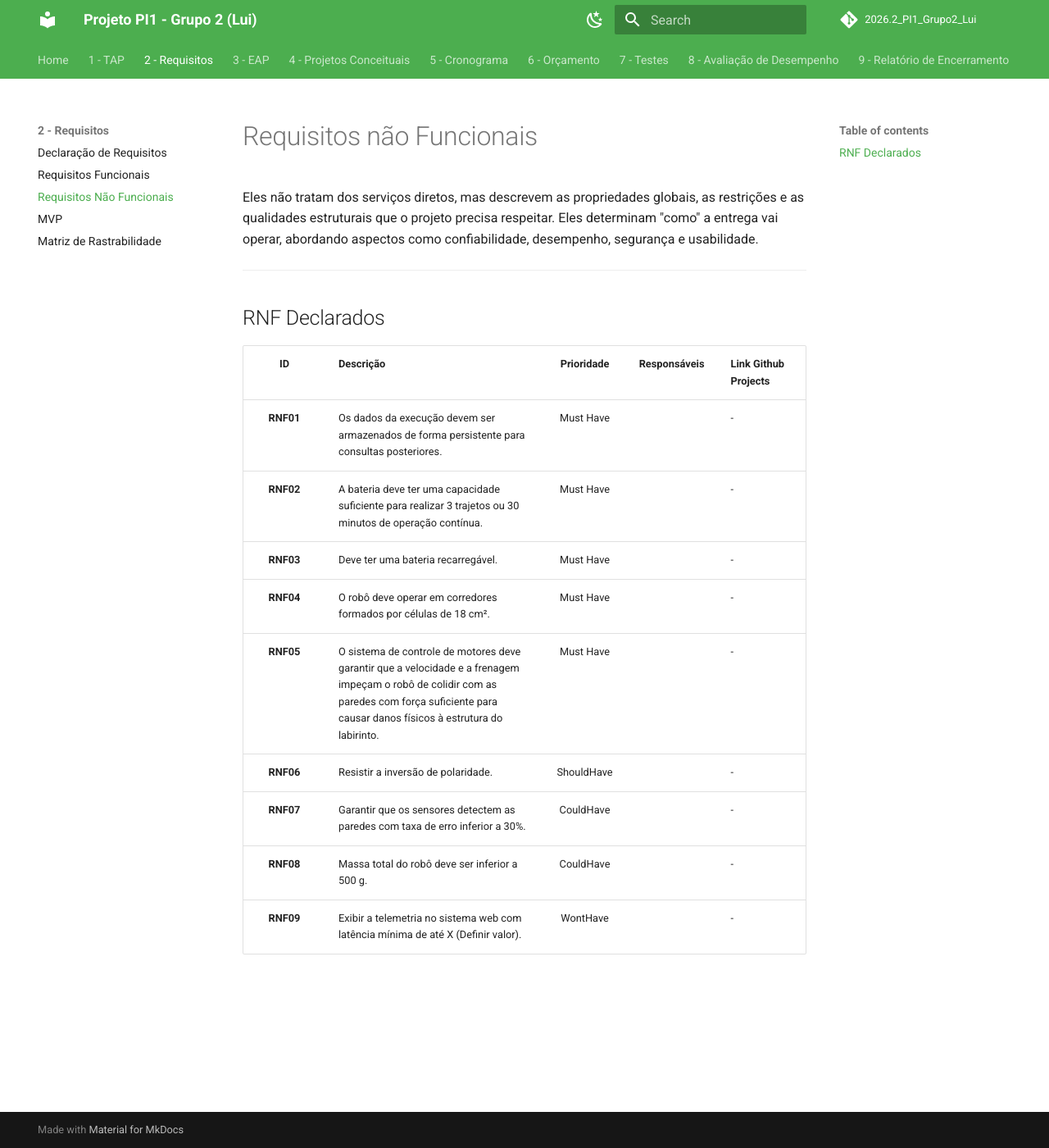
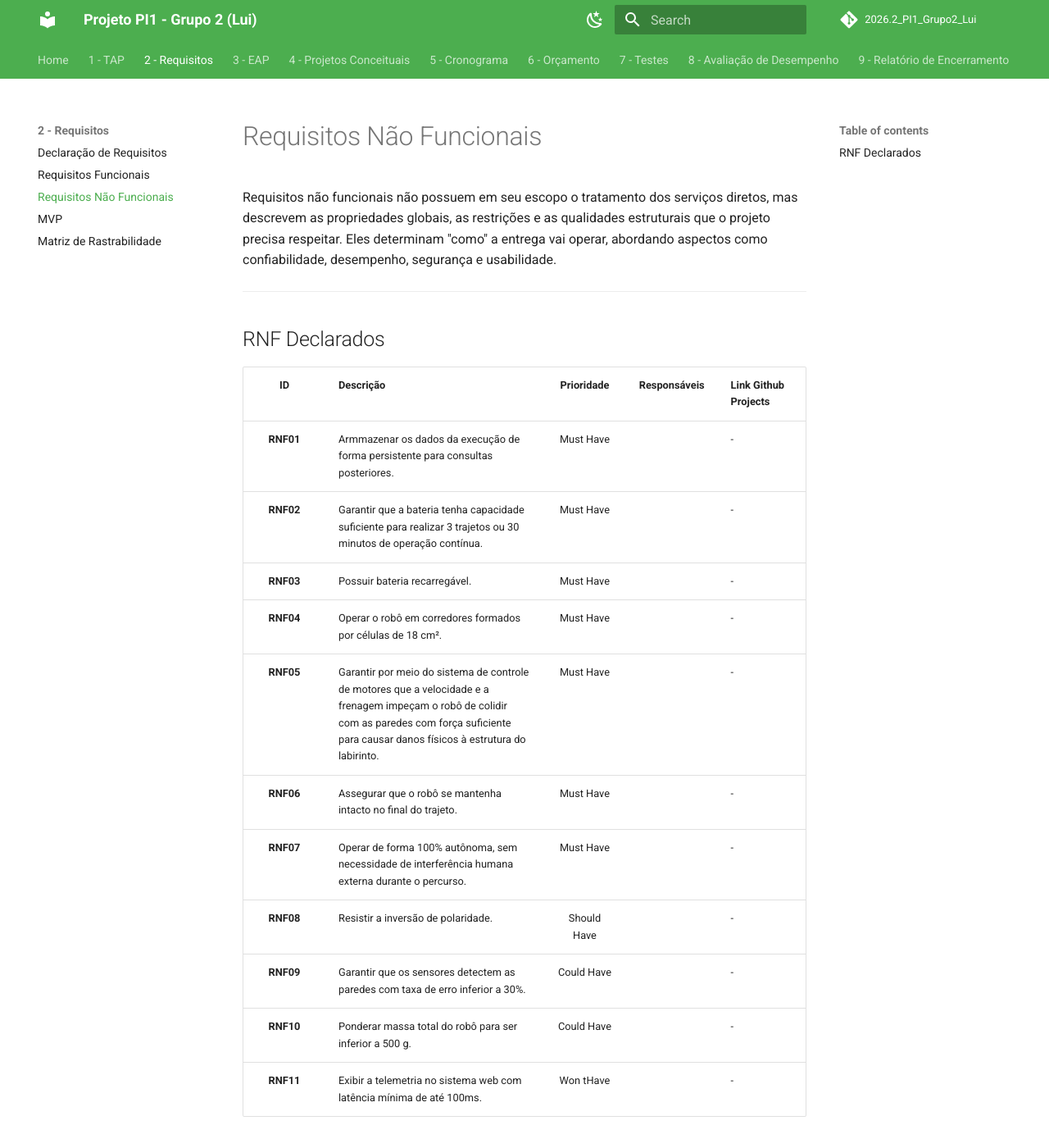
Before and after one commit to fcte-pi1/2026.2_PI1_Grupo2_Lui, an MkDocs documentation site: the page built from docs/2 - Requisitos/RNF.md, in a window 1280 px wide and 1400 px high. Shown: the whole window at 82% size. Built offline with MkDocs 1.6.1 and Material for MkDocs 9.7.7, drawn with Linux system fonts in a browser that asks for light colours; comment, search, counter and statistics services are not loaded.

Commit message:
fix: docs

```diff
--- a/docs/2 - Requisitos/RNF.md
+++ b/docs/2 - Requisitos/RNF.md
@@ -1,6 +1,6 @@
-# Requisitos não Funcionais
+# Requisitos Não Funcionais
 
-Eles não tratam dos serviços diretos, mas descrevem as propriedades globais, as restrições e as qualidades estruturais que o projeto precisa respeitar. Eles determinam "como" a entrega vai operar, abordando aspectos como confiabilidade, desempenho, segurança e usabilidade.
+Requisitos não funcionais não possuem em seu escopo o tratamento dos serviços diretos, mas descrevem as propriedades globais, as restrições e as qualidades estruturais que o projeto precisa respeitar. Eles determinam "como" a entrega vai operar, abordando aspectos como confiabilidade, desempenho, segurança e usabilidade.
 
 ---
 
@@ -8,12 +8,14 @@ Eles não tratam dos serviços diretos, mas descrevem as propriedades globais, a
 
 | **ID** | **Descrição** | **Prioridade** | **Responsáveis** | **Link Github Projects** |
 |:------:|---------------|:--------------:|------------------|--------------------------|
-| **RNF01** | Os dados da execução devem ser armazenados de forma persistente para consultas posteriores. | Must Have |  | - |
-| **RNF02** | A bateria deve ter uma capacidade suficiente para realizar 3 trajetos ou 30 minutos de operação contínua. | Must Have |  | - |
-| **RNF03** | Deve ter uma bateria recarregável. | Must Have |  | - |
-| **RNF04** | O robô deve operar em corredores formados por células de 18 cm². | Must Have |  | - |
-| **RNF05** |  O sistema de controle de motores deve garantir que a velocidade e a frenagem impeçam o robô de colidir com as paredes com força suficiente para causar danos físicos à estrutura do labirinto. | Must Have |  | - |
-| **RNF06** |  Resistir a inversão de polaridade. | ShouldHave |  | - |
-| **RNF07** |  Garantir que os sensores detectem as paredes com taxa de erro inferior a 30%. | CouldHave |  | - |
-| **RNF08** |  Massa total do robô deve ser inferior a 500 g. | CouldHave |  | - |
-| **RNF09** |  Exibir a telemetria no sistema web com latência mínima de até X (Definir valor). | WontHave |  | - |
+| **RNF01** | Armmazenar os dados da execução de forma persistente para consultas posteriores. | Must Have |  | - |
+| **RNF02** | Garantir que a bateria tenha capacidade suficiente para realizar 3 trajetos ou 30 minutos de operação contínua. | Must Have |  | - |
+| **RNF03** | Possuir bateria recarregável. | Must Have |  | - |
+| **RNF04** | Operar o robô em corredores formados por células de 18 cm². | Must Have |  | - |
+| **RNF05** | Garantir por meio do sistema de controle de motores que a velocidade e a frenagem impeçam o robô de colidir com as paredes com força suficiente para causar danos físicos à estrutura do labirinto. | Must Have |  | - |
+| **RNF06** |   Assegurar que o robô se mantenha intacto no final do trajeto. | Must Have |  | - |
+| **RNF07** |   Operar de forma 100% autônoma, sem necessidade de interferência humana externa durante o percurso. | Must Have |  | - |
+| **RNF08** |  Resistir a inversão de polaridade. | Should Have |  | - |
+| **RNF09** |  Garantir que os sensores detectem as paredes com taxa de erro inferior a 30%. | Could Have |  | - |
+| **RNF10** |  Ponderar massa total do robô para ser inferior a 500 g. | Could Have |  | - |
+| **RNF11** |  Exibir a telemetria no sistema web com latência mínima de até 100ms. | Won tHave |  | - |
```
Also changed, not shown: docs/2 - Requisitos/MVP.md (+9 -10 lines), docs/2 - Requisitos/RF.md (+7 -16 lines), docs/2 - Requisitos/Requisitos.md (+3 -3 lines).
